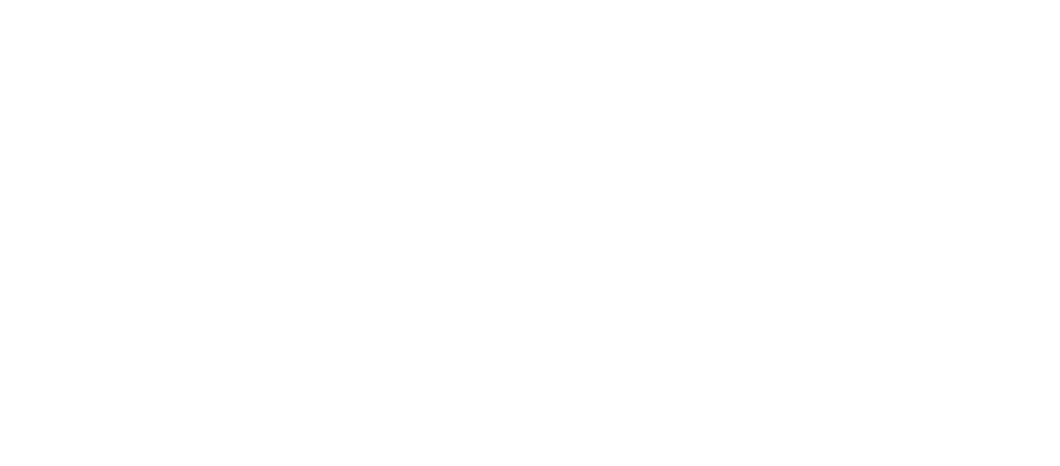
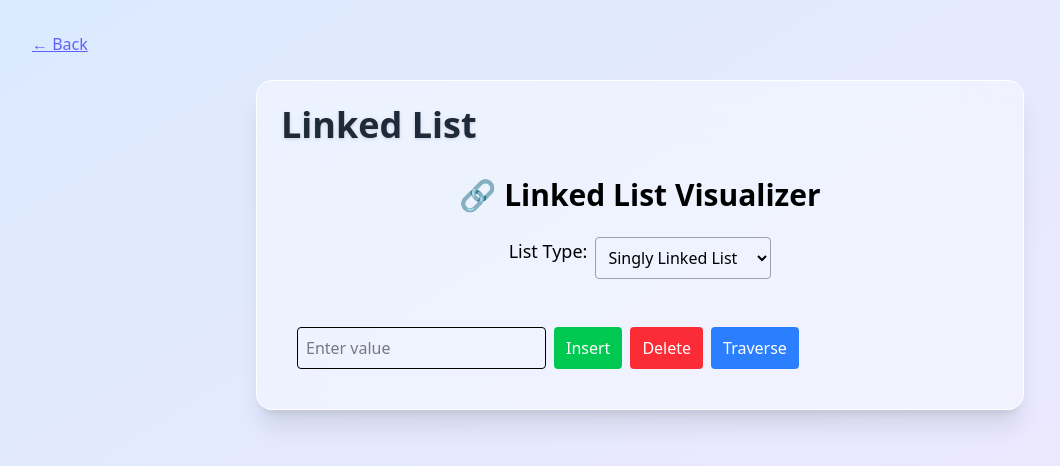
Before and after one commit to builtbydani/dsa-showcase, a React (Vite) app: page /linkedlist in a window 1280 px wide. Before the commit this address had no page. Shown: the top 466 px of the page, without its empty margins (0-1060 px from the left). Built offline with nearby package versions, Linux system fonts and the light colour scheme.

Commit message:
LinkList scaffolded, basic functionality works - still bugs

```diff
--- a/src/App.jsx
+++ b/src/App.jsx
@@ -3,6 +3,7 @@
 import Home from "./pages/Home.jsx";
 import ArrayPage from "./pages/ArrayPage.jsx";
 import StackQueuePage from "./pages/StackQueuePage";
+import LinkedListPage from "./pages/LinkedListPage";
 
 export default function App() {
   return (
@@ -11,6 +12,7 @@
         <Route path="/" element={<Home />} />
         <Route path="/array" element={<ArrayPage />} />
         <Route path="/stackqueue" element={<StackQueuePage />} />
+        <Route path="/linkedlist" element={<LinkedListPage />} />
       </Routes>
     </Router>
   );
--- /dev/null
+++ b/src/components/LinkedList/LinkedListCanvas.jsx
@@ -0,0 +1,16 @@
+export default function LinkedListCanvas({ list, type, animationState }) {
+  return (
+    <div className="flex items-center flex-wrap gap-4 mt-8">
+      {list?.map((node, index) => (
+        <div key={index} className="flex items-center gap-2">
+          <div className="bg-purple-400 text-white px-4 py-2 rounded shadow">
+            {node.value}
+          </div>
+          {index < list.length - 1 && (
+            <div className="text-xl">{type === "doubly" ? "⇄" : "→"}</div>
+          )}
+        </div>
+      ))}
+    </div>
+  );
+}
--- /dev/null
+++ b/src/components/LinkedList/LinkedListControls.jsx
@@ -0,0 +1,50 @@
+import { useState } from "react";
+import { SinglyLinkedList, DoublyLinkedList } from "./LinkedListLogic";
+
+export default function LinkedListControls({ type, setList, setAnimationState }) {
+  const [input, setInput] = useState("");
+  const [instance, setInstance] = useState(
+    type === "singly" ? new SinglyLinkedList() : new DoublyLinkedList()
+  );
+
+  const updateList = () => {
+    setList(instance.toArray());
+  };
+
+  const handleInsert = () => {
+    if (!input) return;
+    instance.insertAtEnd(input);
+    updateList();
+    setInput("");
+  };
+
+  const handleDelete = () => {
+    instance.delete(input);
+    updateList();
+    setInput("");
+  };
+
+  const handleTraverse = () => {
+    setAnimationState("traversing");
+  };
+
+  return (
+    <div className="flex gap-2 mt-4">
+      <input
+        value={input}
+        onChange={(e) => setInput(e.target.value)}
+        className="p-2 border rounded"
+        placeholder="Enter value"
+      />
+      <button onClick={handleInsert} className="bg-green-500 px-3 py-1 rounded text-white">
+        Insert
+      </button>
+      <button onClick={handleDelete} className="bg-red-500 px-3 py-1 rounded text-white">
+        Delete
+      </button>
+      <button onClick={handleTraverse} className="bg-blue-500 px-3 py-1 rounded text-white">
+        Traverse
+      </button>
+    </div>
+  );
+}
--- /dev/null
+++ b/src/components/LinkedList/LinkedListDemo.jsx
@@ -0,0 +1,49 @@
+import { useState, useEffect } from "react";
+import LinkedListCanvas from "./LinkedListCanvas";
+import LinkedListControls from "./LinkedListControls";
+import { SinglyLinkedList, DoublyLinkedList } from "./LinkedListLogic";
+
+export default function LinkedListDemo() {
+  const [listType, setListType] = useState("singly"); // "singly" or "doubly"
+  const [linkedList, setLinkedList] = useState(null); // will hold array of nodes
+  const [animationState, setAnimationState] = useState("paused");
+
+  // Reset list when switching type
+  useEffect(() => {
+    const freshList = listType === "singly"
+      ? new SinglyLinkedList()
+      : new DoublyLinkedList();
+
+    setLinkedList(freshList.toArray());
+  }, [listType]);
+
+  return (
+    <div className="p-4 max-w-4xl mx-auto">
+      <h1 className="text-3xl font-bold mb-6 text-center">🔗 Linked List Visualizer</h1>
+
+      <div className="flex justify-center mb-6">
+        <label className="mr-2 text-lg font-medium">List Type:</label>
+        <select
+          value={listType}
+          onChange={(e) => setListType(e.target.value)}
+          className="p-2 border border-gray-400 rounded"
+        >
+          <option value="singly">Singly Linked List</option>
+          <option value="doubly">Doubly Linked List</option>
+        </select>
+      </div>
+
+      <LinkedListCanvas
+        list={linkedList}
+        type={listType}
+        animationState={animationState}
+      />
+
+      <LinkedListControls
+        type={listType}
+        setList={setLinkedList}
+        setAnimationState={setAnimationState}
+      />
+    </div>
+  );
+}
--- /dev/null
+++ b/src/components/LinkedList/LinkedListLogic.js
@@ -0,0 +1,92 @@
+export class ListNode {
+  constructor(value) {
+    this.value = value;
+    this.next = null;
+    this.prev = null;
+  }
+}
+
+export class SinglyLinkedList {
+  constructor() {
+    this.head = null;
+  }
+
+  insertAtEnd(value) {
+    const newNode = new ListNode(value);
+    if (!this.head) {
+      this.head = newNode;
+      return;
+    }
+    let curr = this.head;
+    while (curr.next) curr = curr.next;
+    curr.next = newNode;
+  }
+
+  delete(value) {
+    if (!this.head) return;
+    if (!this.head.value === value) {
+      this.head = this.head.next;
+    }
+    let curr = this.head;
+    if (curr.next && curr.next.value !== value) {
+      curr = curr.next;
+    }
+    if (curr.next) {
+      curr.next = curr.next.next;
+    }
+  }
+
+  toArray() {
+    const arr = [];
+    let curr = this.head;
+    while (curr) {
+      arr.push(curr);
+      curr = curr.next;
+    }
+    return arr;
+  }
+}
+
+export class DoublyLinkedList {
+  constructor() {
+    this.head = null;
+  }
+
+  insertAtEnd(value) {
+    if (!this.head) {
+      this.head = newNode;
+      return;
+    }
+    let curr = this.head;
+    while (curr.next) curr = curr.next;
+    curr.next = newNode;
+    newNode.prev = curr;
+  }
+
+  delete(value) {
+    if (!this.head) return;
+    if (this.head.value === value) {
+      this.head = this.head.next;
+      if (this.head) this.head.prev = null;
+      return;
+    }
+    let curr = this.head;
+    while (curr && curr.value !== value) {
+      curr = curr.next;
+    }
+    if (curr) {
+      if (curr.prev) curr.prev.next = curr.next;
+      if (curr.next) curr.next.prev = curr.prev;
+    }
+  }
+
+  toArray() {
+    const arr = [];
+    let curr = this.head;
+    while (curr) {
+      arr.push(curr);
+      curr = curr.next;
+    }
+    return arr;
+  }
+}
--- /dev/null
+++ b/src/pages/LinkedListPage.jsx
@@ -0,0 +1,10 @@
+import DSAPageLayout from "../components/Common/DSAPageLayout";
+import LinkedListDemo from "../components/LinkedList/LinkedListDemo.jsx";
+
+export default function LinkedListPage() {
+  return (
+    <DSAPageLayout title="Linked List">
+      <LinkedListDemo />
+    </DSAPageLayout>
+  );
+}
```
